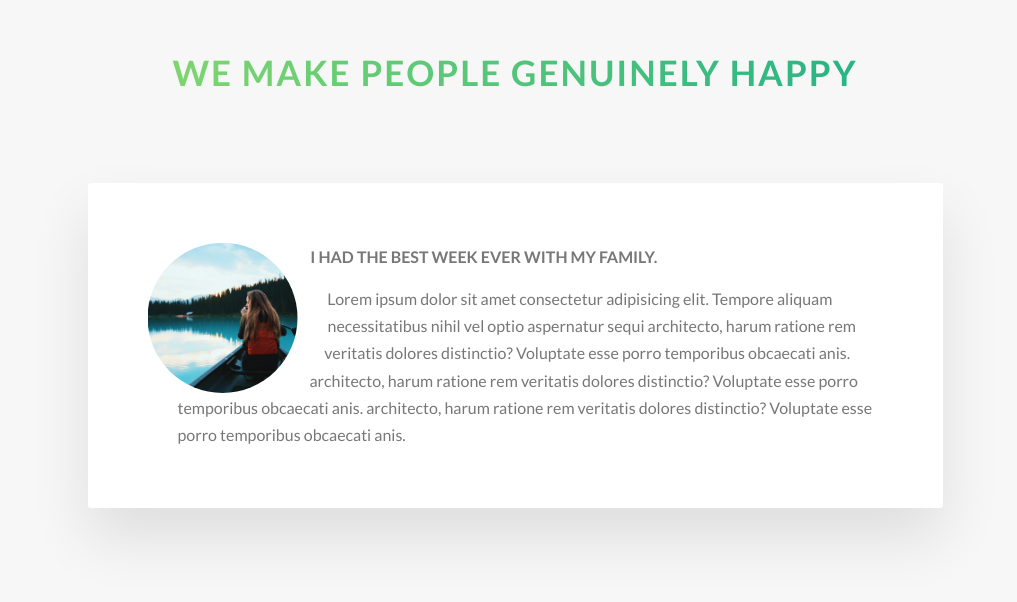
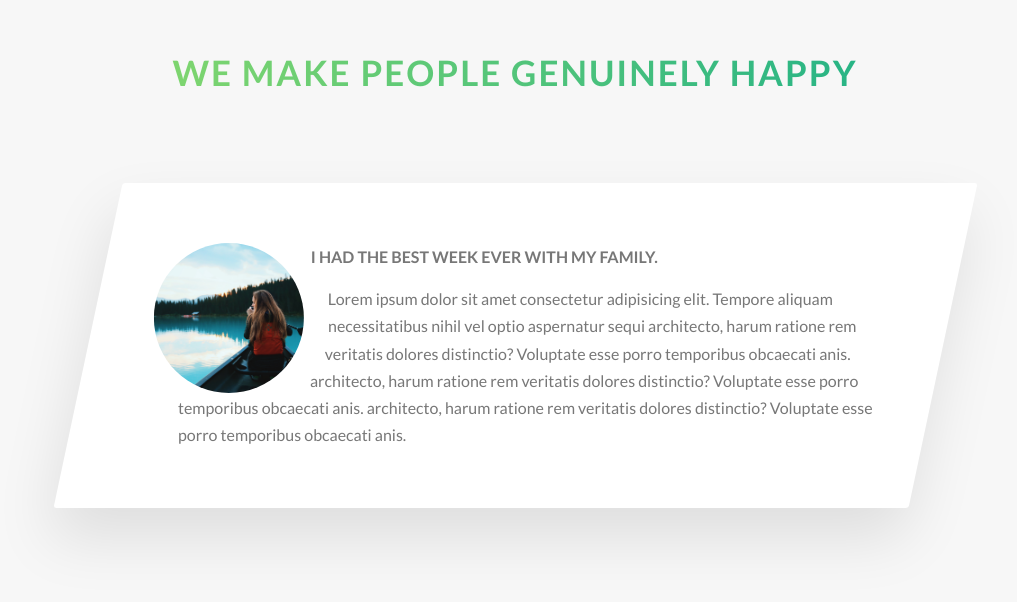
Before and after one commit to jermarino16/Natours-Advanced-Css-Course, a website: page index.html in a window 1280 px wide. Shown: the part 3363-3965 px from the top of the page, without its empty margins (125-1142 px from the left). Drawn offline with Linux system fonts and the light colour scheme.

Commit message:
created skew effect

```diff
--- a/sass/components/_story.scss
+++ b/sass/components/_story.scss
@@ -7,6 +7,11 @@
   padding: 6rem;
   padding-left: 9rem;
   font-size: $default-font-size;
+  transform: skewX(-12deg);
+
+  & > * {
+    transform: skewX(12deg);
+  }
 
   &__shape {
     width: 15rem;
@@ -17,10 +22,14 @@
 
     -webkit-clip-path: circle(50% at 50% 50%);
     clip-path: circle(50% at 50% 50%);
-    transform: translateX(-3rem);
+    transform: translateX(-3rem) skewX(12deg);
   }
 
   &__img {
     height: 100%;
   }
+
+  &__text {
+    transform: skewX(12deg);
+  }
 }
```
Also changed, not shown: css/style.css.
